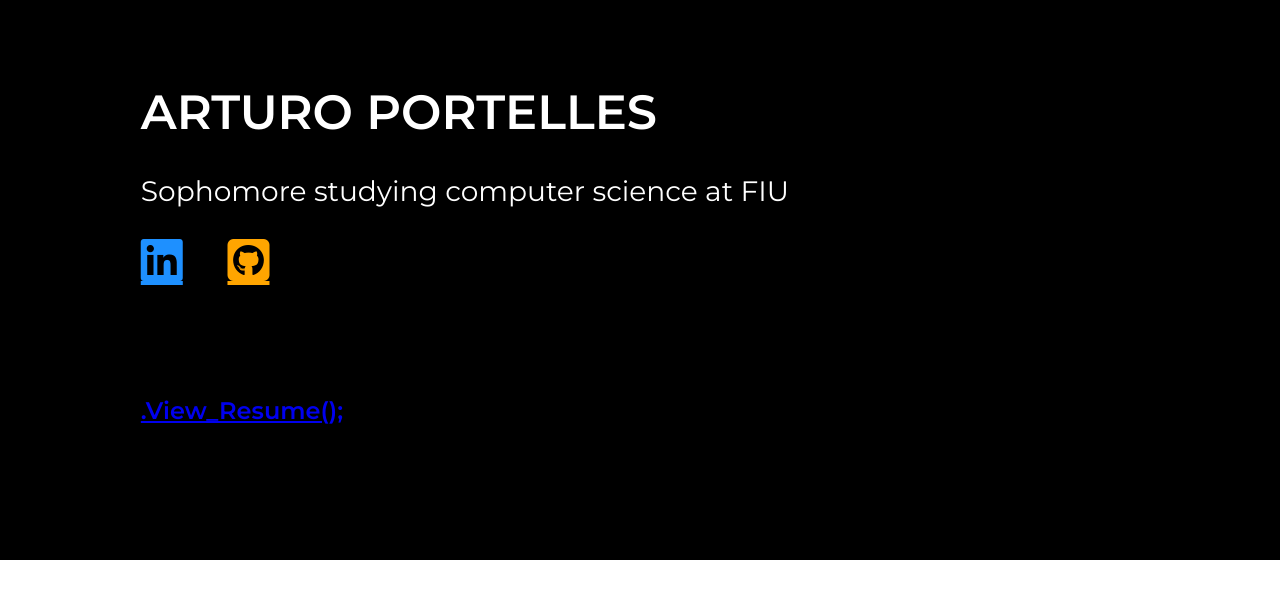
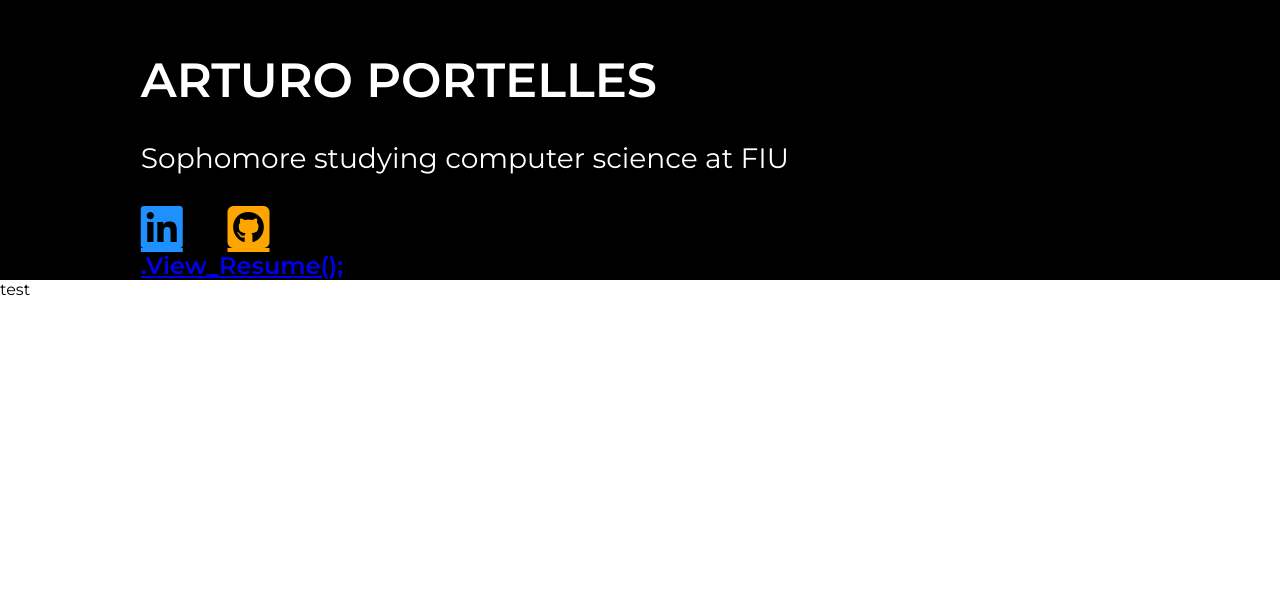
Before and after one commit to Arturoo0/Arturoo0.github.io, a plain HTML site: page index.html in a window 1280 px wide. Shown: the top 598 px of the page. Drawn offline with Linux system fonts and the light colour scheme.

Commit message:
fixed title bug

```diff
--- a/style.css
+++ b/style.css
@@ -40,6 +40,7 @@ body {
 
 #name {
   padding-top: 4%;
+  margin-top: 0;
   font-weight: 600;
 }
 
@@ -51,7 +52,6 @@ body {
   position: static;
   font-size: 1.5rem;
   font-weight: 400;
-  position: absolute;
   background-color: black;
   color: white;
   height: 70%;
```
Also changed, not shown: index.html (+1 -0 lines).
